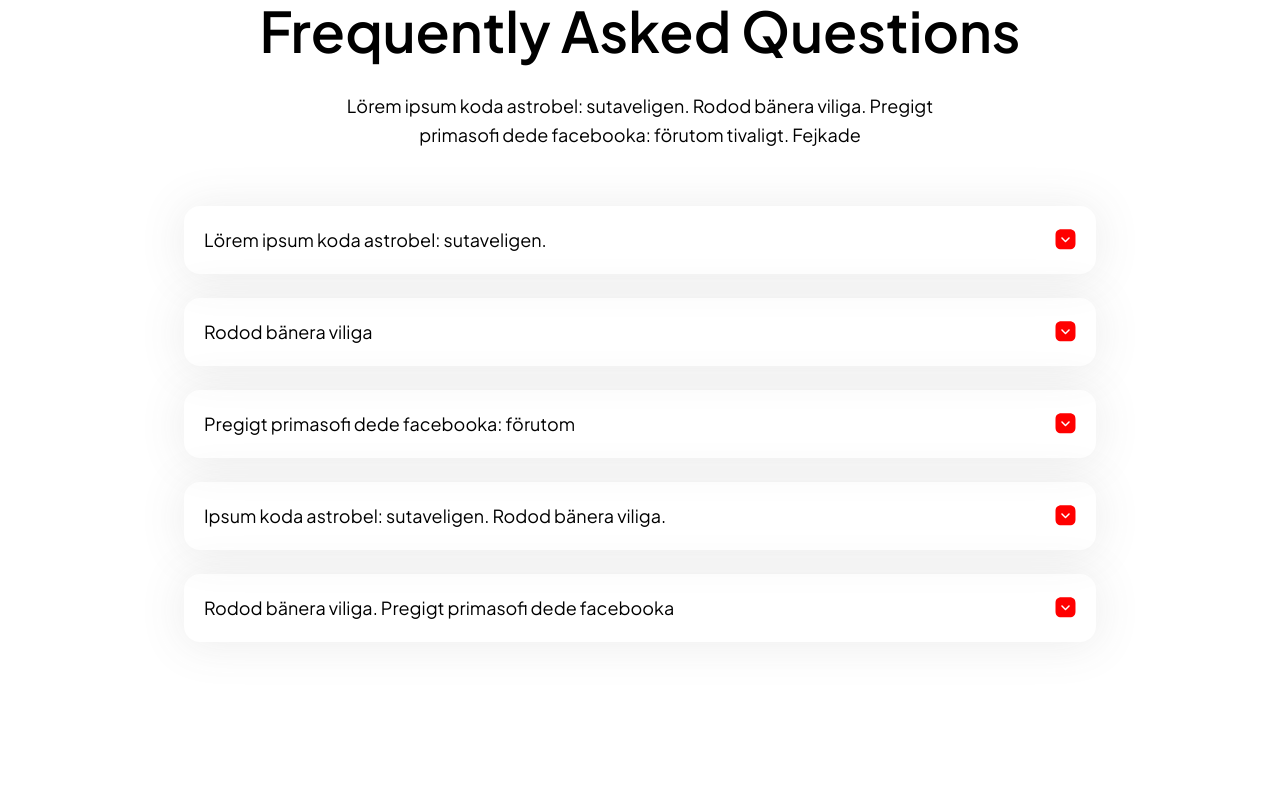
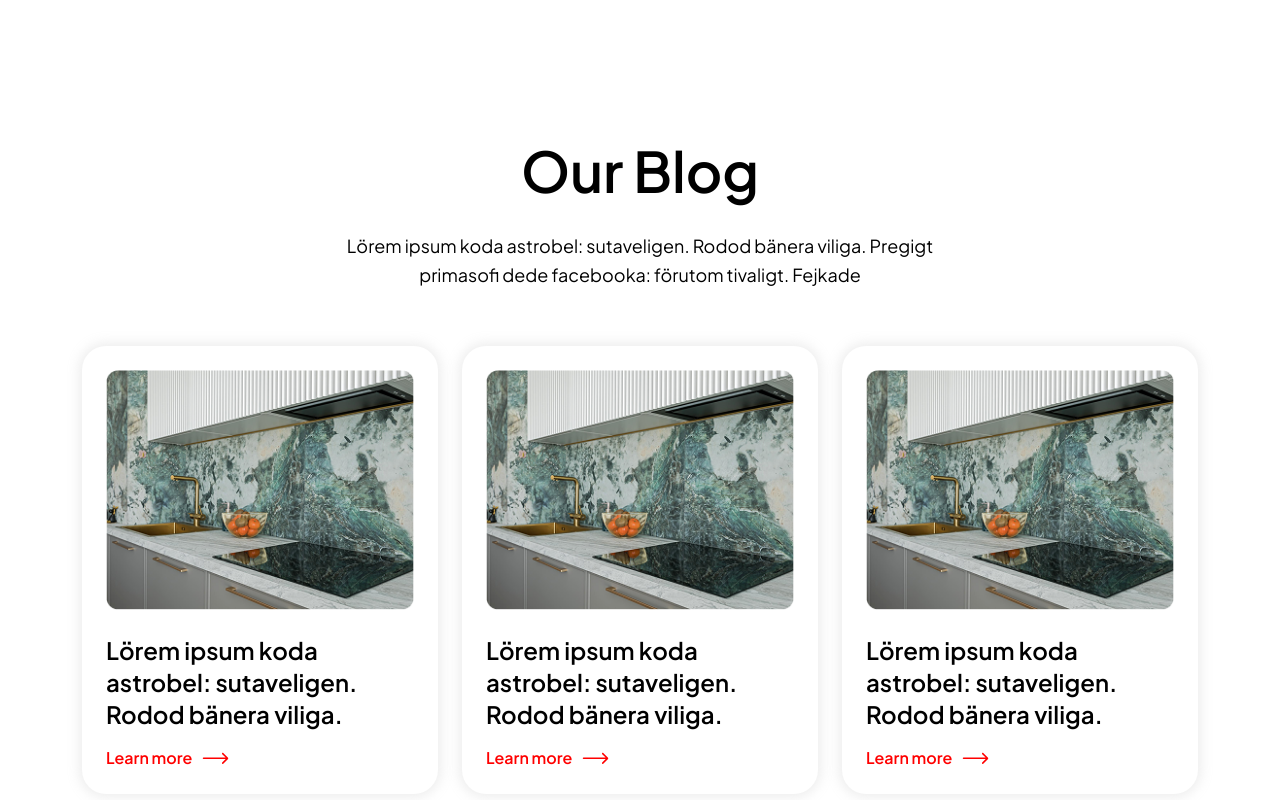
Before and after one commit to Nehaboora033/ceramic-solutions, a React (Vite) app: page / in a window 1280 px wide. Shown: the part 860-1660 px from the top of the page. Built offline with nearby package versions, Linux system fonts and the light colour scheme.

Commit message:
created our blog

```diff
--- a/src/App.jsx
+++ b/src/App.jsx
@@ -33,7 +33,7 @@ function App() {
       {/* <Ourcustomers /> */}
       {/* <Howitworks /> */}
       {/* <Interested /> */}
-      {/* <Ourblog /> */}
+      <Ourblog />
       <FAQ />
       <Services />
       <Footer />
--- a/src/components/Ourblog.jsx
+++ b/src/components/Ourblog.jsx
@@ -8,10 +8,10 @@ const Ourblog = () => {
         <>
             <div className='max-w-[1140px] px-3 mx-auto my-[140px]'>
                 <SubHeading subheadingText={"Our Blog"} subHeadingClass='text-center' descriptionText={"Lörem ipsum koda astrobel: sutaveligen. Rodod bänera viliga. Pregigt primasofi dede facebooka: förutom tivaligt. Fejkade"} descriptionClass='max-w-[592px] text-center mx-auto mt-5 mb-[56px]' />
-                <div className='flex gap-6'>
+                <div className='grid min-[890px]:grid-cols-3 min-[650px]:grid-cols-2 gap-6'>
                     {[...Array(3)].map((_, index) => (
-                        <div key={index} className='rounded-3xl p-6 max-w-[364px] w-full shadow cursor-pointer hover:scale-102'>
-                            <img src={OUR_BLOG_DATA[0].image} alt="image" />
+                        <div key={index} className='rounded-3xl p-6 w-full shadow cursor-pointer hover:scale-102'>
+                            <img src={OUR_BLOG_DATA[0].image} alt="image" className='w-full' />
                             <p className='font-semibold text-2xl font-jakarta mt-6 mb-4'>{OUR_BLOG_DATA[0].heading}</p>
                             <div className='flex gap-2.5 items-center'>
                                 <a href="" className='text-[#FF0000] font-semibold text-base font-jakarta'>{OUR_BLOG_DATA[0].link}</a>
```
